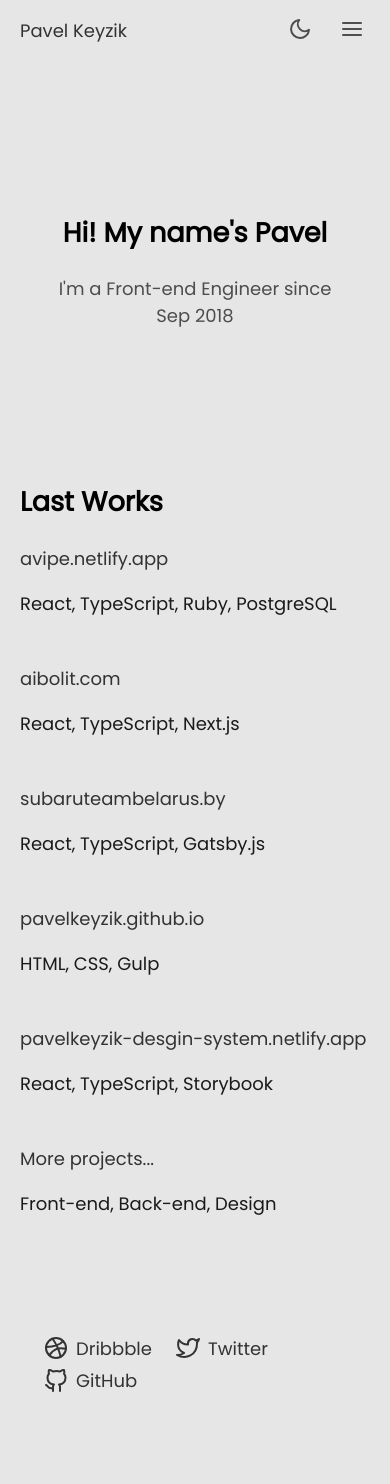
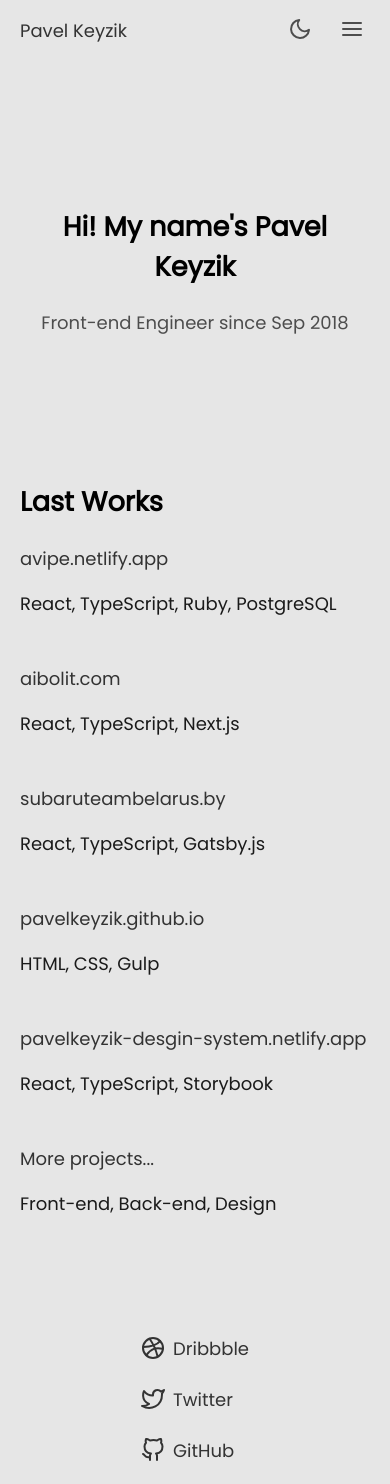
Before and after one commit to pavelkeyzik/backup.pavelkeyzik, a Next.js app: page / in a window 390 px wide. Before the commit the page ends 1420 px from the top, so only its background shows below. Built offline with nearby package versions, Linux system fonts and the light colour scheme.

Commit message:
Update Footer layout on mobile devices

```diff
--- a/src/components/Footer.tsx
+++ b/src/components/Footer.tsx
@@ -52,8 +52,20 @@ const FooterContent = styled.div`
 `;
 
 const Nav = styled.nav`
-  & > * {
-    margin-left: 24px;
+  display: flex;
+  flex-direction: column;
+
+  & > *:not(:last-child) {
+    margin-bottom: 24px;
+  }
+
+  @media screen and (min-width: 600px) {
+    flex-direction: row;
+
+    & > *:not(:last-child) {
+      margin-right: 24px;
+      margin-bottom: 0;
+    }
   }
 `;
 
--- a/src/components/ProfilePreview.tsx
+++ b/src/components/ProfilePreview.tsx
@@ -47,8 +47,8 @@ function ProfilePreview() {
   return (
     <Root ref={ref} onMouseMove={updateIconsPosition}>
       <Content>
-        <h2>Hi! My name's Pavel</h2>
-        <span>I'm a Front-end Engineer since Sep 2018</span>
+        <h2>Hi! My name's Pavel Keyzik</h2>
+        <span>Front-end Engineer since Sep 2018</span>
         <animated.div
           style={{
             position: 'absolute',
```
